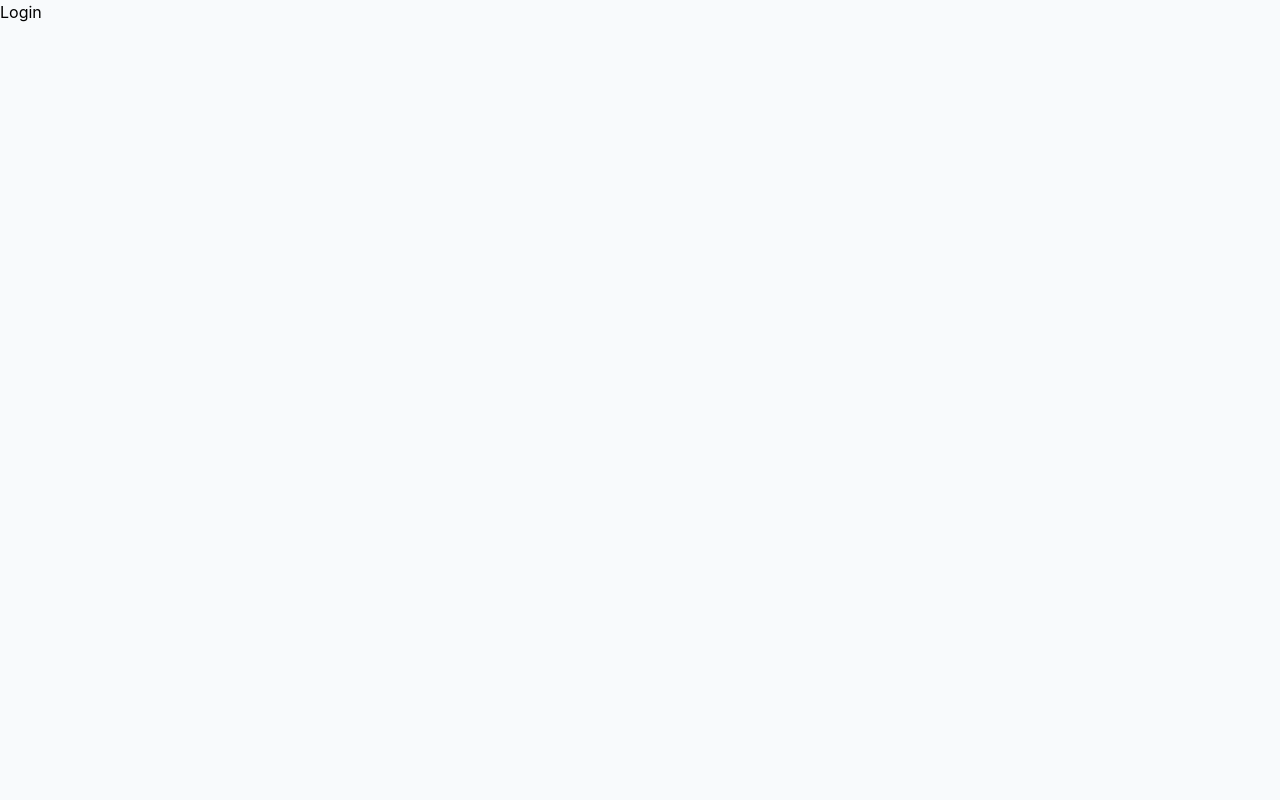
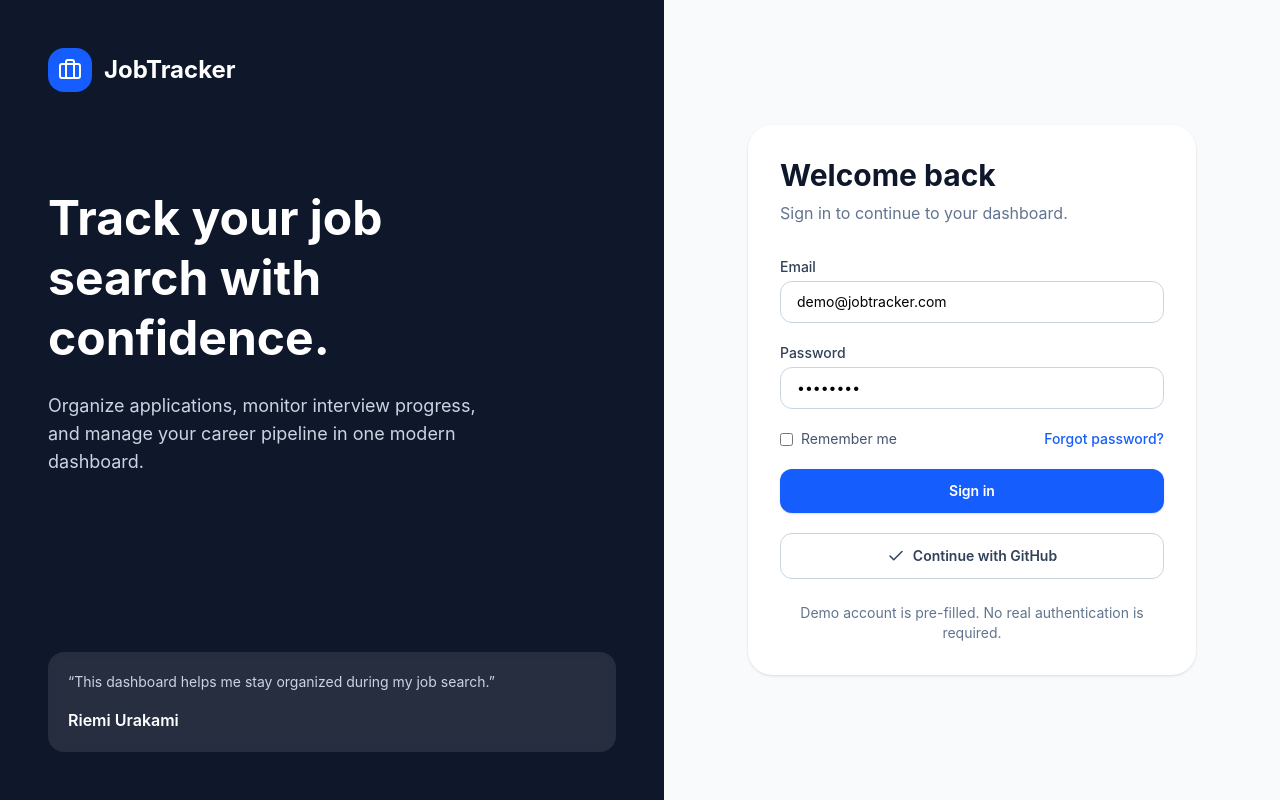
Before and after one commit to riemi888/JobApplicationProject, a React (Vite) app: page /login in a window 1280 px wide. Built offline with nearby package versions, Linux system fonts and the light colour scheme.

Commit message:
fake login page added

```diff
--- a/src/App.tsx
+++ b/src/App.tsx
@@ -6,12 +6,16 @@ import Dashboard from "./pages/Dashboard"
 import Login from "./pages/Login";
 import Application from "./pages/Application";
 import Board from "./pages/Board";
+import ProtectedRoute from "./component/ProtectedRoute";
 
 function App() {
   return(
     <BrowserRouter>
       <Routes>
-        <Route path="/" element={<MainLayout />}>
+        <Route path="/" element={
+          <ProtectedRoute>
+            <MainLayout />
+          </ProtectedRoute>}>
           <Route index element={<Dashboard />} />
           <Route path="application" element={<Application />} />
           <Route path="board" element={<Board />} />
--- /dev/null
+++ b/src/component/ProtectedRoute.tsx
@@ -0,0 +1,17 @@
+import { Navigate } from "react-router";
+import { isLoggedIn } from "../utils/auth";
+
+type ProtectedRouteProps = {
+  children: React.ReactNode;
+};
+
+const ProtectedRoute = ({ children }: ProtectedRouteProps) => {
+  const isUserLoggedIn = isLoggedIn();
+  if (!isUserLoggedIn) {
+    return <Navigate to="/login" />;
+  }
+
+  return children;
+}
+
+export default ProtectedRoute;
--- a/src/pages/Login.tsx
+++ b/src/pages/Login.tsx
@@ -1,9 +1,130 @@
+import { useState } from "react";
+import { useNavigate } from "react-router-dom";
+import { Briefcase, Check } from "lucide-react";
+import { login } from "../utils/auth";
+
 function Login() {
-  return(<>
-  <div>
-      <h1>Login</h1>
+  const navigate = useNavigate();
+
+  const [email, setEmail] = useState("demo@jobtracker.com");
+  const [password, setPassword] = useState("password");
+
+  function handleSubmit(e: React.FormEvent) {
+    e.preventDefault();
+
+    login();
+    navigate("/");
+  }
+
+  return (
+    <div className="flex min-h-screen bg-slate-50">
+      <div className="hidden flex-1 flex-col justify-between bg-slate-900 p-12 text-white lg:flex">
+        <div>
+          <div className="flex items-center gap-3">
+            <div className="flex h-11 w-11 items-center justify-center rounded-2xl bg-blue-600">
+              <Briefcase size={24} />
+            </div>
+
+            <span className="text-2xl font-bold">JobTracker</span>
+          </div>
+
+          <div className="mt-24 max-w-md">
+            <h1 className="text-5xl font-bold leading-tight">
+              Track your job search with confidence.
+            </h1>
+
+            <p className="mt-6 text-lg text-slate-300">
+              Organize applications, monitor interview progress, and manage
+              your career pipeline in one modern dashboard.
+            </p>
+          </div>
+        </div>
+
+        <div className="rounded-2xl bg-white/10 p-5 backdrop-blur">
+          <p className="text-sm text-slate-300">
+            “This dashboard helps me stay organized during my job search.”
+          </p>
+
+          <p className="mt-4 font-semibold">Riemi Urakami</p>
+        </div>
+      </div>
+
+      <div className="flex flex-1 items-center justify-center px-6">
+        <div className="w-full max-w-md rounded-3xl bg-white p-8 shadow-sm">
+          <div className="mb-8">
+            <h2 className="text-3xl font-bold text-slate-900">
+              Welcome back
+            </h2>
+
+            <p className="mt-2 text-slate-500">
+              Sign in to continue to your dashboard.
+            </p>
+          </div>
+
+          <form onSubmit={handleSubmit} className="space-y-5">
+            <div>
+              <label className="mb-1 block text-sm font-medium text-slate-700">
+                Email
+              </label>
+
+              <input
+                type="email"
+                value={email}
+                onChange={(e) => setEmail(e.target.value)}
+                className="w-full rounded-xl border border-slate-300 px-4 py-2.5 text-sm outline-none transition focus:border-blue-500 focus:ring-2 focus:ring-blue-500/20"
+              />
+            </div>
+
+            <div>
+              <label className="mb-1 block text-sm font-medium text-slate-700">
+                Password
+              </label>
+
+              <input
+                type="password"
+                value={password}
+                onChange={(e) => setPassword(e.target.value)}
+                className="w-full rounded-xl border border-slate-300 px-4 py-2.5 text-sm outline-none transition focus:border-blue-500 focus:ring-2 focus:ring-blue-500/20"
+              />
+            </div>
+
+            <div className="flex items-center justify-between text-sm">
+              <label className="flex items-center gap-2 text-slate-600">
+                <input type="checkbox" className="rounded border-slate-300" />
+                Remember me
+              </label>
+
+              <button
+                type="button"
+                className="font-medium text-blue-600 hover:text-blue-700"
+              >
+                Forgot password?
+              </button>
+            </div>
+
+            <button
+              type="submit"
+              className="w-full rounded-xl bg-blue-600 px-4 py-3 text-sm font-semibold text-white shadow-sm transition hover:bg-blue-700"
+            >
+              Sign in
+            </button>
+
+            <button
+              type="button"
+              className="flex w-full items-center justify-center gap-2 rounded-xl border border-slate-300 px-4 py-3 text-sm font-semibold text-slate-700 transition hover:bg-slate-50"
+            >
+              <Check size={18} />
+              Continue with GitHub
+            </button>
+          </form>
+
+          <p className="mt-6 text-center text-sm text-slate-500">
+            Demo account is pre-filled. No real authentication is required.
+          </p>
+        </div>
+      </div>
     </div>
-  </>)
+  );
 }
 
-export default Login
+export default Login;
--- /dev/null
+++ b/src/utils/auth.ts
@@ -0,0 +1,13 @@
+const AUTH_KEY = "job_tracker_auth";
+
+export function login(){
+    localStorage.setItem(AUTH_KEY, "true");
+}
+
+export function logout(){
+    localStorage.removeItem(AUTH_KEY);
+}
+
+export function isLoggedIn(){
+    return localStorage.getItem(AUTH_KEY) === "true";
+}
```
